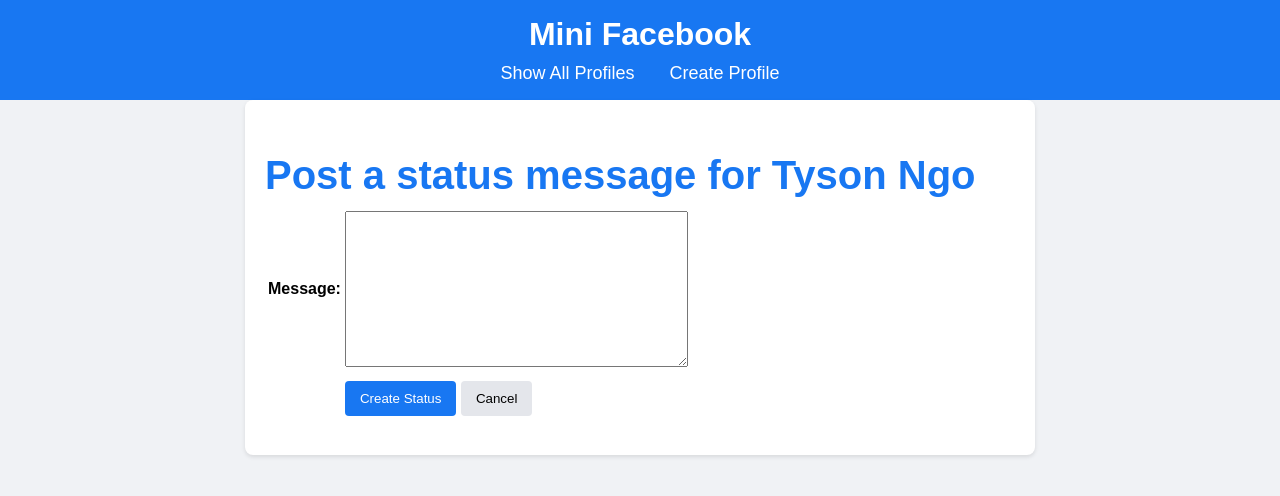
After one commit to zijunj/zjiang48.cs412.quotes, a Django app: page /mini_fb/profile/1/create_status in a window 1280 px wide. The commit adds this page. Shown: the top 496 px of the page. Run offline with Django 5.2, Linux system fonts and the light colour scheme; data comes from the database, SQL or seed files in the repository; both versions use the stored data as it was after the commit.

Commit message:
Finished assignment 6

```diff
--- a/mini_fb/forms.py
+++ b/mini_fb/forms.py
@@ -10,3 +10,11 @@ class CreateProfileForm(forms.ModelForm):
         '''Associate this HTML form with the Profile data model'''
         model = Profile
         fields = ['first_name', 'last_name', 'city','email_address','image_url'] # which fields to include in the form
+
+class CreateStatusMessageForm(forms.ModelForm):
+    '''A form to add a Status Message to a specific profile to the database'''
+
+    class Meta:
+        '''Associate this HTML form with the Profile data model'''
+        model = StatusMessage
+        fields = ['message'] # which fields to include in the form
--- /dev/null
+++ b/mini_fb/templates/mini_fb/create_status_form.html
@@ -0,0 +1,32 @@
+{% extends 'mini_fb/base.html' %}
+{% comment %} mini_fb/templates/mini_fb/create_status_form.html {% endcomment %}
+
+{% block content %}
+
+<div class="status-container">
+
+    <h2>Post a status message for {{profile.first_name}} {{profile.last_name}}</h2>
+
+    <form method="POST">
+    {% csrf_token %}
+
+    <table>
+        <!-- display form as a table -->
+        {{form.as_table}}
+
+        <tr>
+            <td></td>
+            <td>
+                    <button type="submit" class="btn create" name="Create Status">Create Status </button>
+                    {% comment %} <input type="submit" name="submit" value="Create Status"> {% endcomment %}
+                <!-- NOTE: the cancel button is its own form!!!! -->
+                <form action="{% url 'profile' profile.pk%}">
+                    <button type="submit" class="btn cancel" name="Cancel">Cancel</button>
+                    {% comment %} <input type="submit" name="Cancel" value="Cancel"> {% endcomment %}
+                </form>
+            </td>
+        </tr>
+    </table>
+
+</div>
+{% endblock %}
--- a/mini_fb/templates/mini_fb/show_profile_page.html
+++ b/mini_fb/templates/mini_fb/show_profile_page.html
@@ -12,6 +12,7 @@
             <div class="profile-details">
                 <p>📧 Email: {{profile.email_address}}</p>
                 <p>📍 City: {{profile.city}}</p>
+                <p><a href="{% url 'create_status' profile.pk %}" style="text-decoration:none;">Create Status</a></p>
             </div>
         </div>
     </div>
--- a/mini_fb/urls.py
+++ b/mini_fb/urls.py
@@ -13,6 +13,7 @@ urlpatterns = [
     path(r'show_all_profiles', views.ShowAllProfilesView.as_view(), name="show_all_profiles"),
     path(r'profile/<int:pk>', views.ShowProfilePageView.as_view(), name="profile"),
     path(r'create_profile', views.CreateProfileView.as_view(), name="create_profile"),
+    path(r'profile/<int:pk>/create_status', views.CreateStatusMessageView.as_view(), name="create_status"),
 
 
 
--- a/mini_fb/views.py
+++ b/mini_fb/views.py
@@ -4,6 +4,7 @@
 # functions/classes to connect urls to the correct templates
 from django.shortcuts import render
 from django.urls import reverse
+from typing import Any
 
 
 from django.views.generic import ListView, DetailView, CreateView
@@ -28,10 +29,54 @@ class ShowProfilePageView(DetailView):
 
 class CreateProfileView(CreateView):
     '''
-    A view to create a Comment on an Article.
+    A view to create a Profile.
     on GET: send back the form to display
-    on POST: read/process the form, and save new Comment to the database
+    on POST: read/process the form, and save new Profile to the database
     '''
 
     form_class = CreateProfileForm
     template_name = "mini_fb/create_profile_form.html"
+
+class CreateStatusMessageView(CreateView):
+    '''
+    A view to create a Status Message for a specific Profile.
+    on GET: send back the form to display
+    on POST: read/process the form, and save new Status Message to the database
+    '''
+
+    form_class = CreateStatusMessageForm
+    template_name = "mini_fb/create_status_form.html"
+
+    def get_context_data(self, **kwargs: Any) -> dict[str, Any]:
+
+        # get the context data from the superclass
+        context =  super().get_context_data(**kwargs)
+
+        # find the Profile identified by the PK from the URL pattern
+        profile = Profile.objects.get(pk=self.kwargs['pk'])
+
+        # add the Profile referred to by the URL into this context
+        context['profile'] = profile
+        return context
+
+    def get_success_url(self) -> str:
+        '''Return the URL to redirect to on success.'''
+
+
+        # find the Profile identified by the PK from the URL pattern
+        profile = Profile.objects.get(pk=self.kwargs['pk'])
+        return reverse('profile', kwargs={'pk':profile.pk})
+        # return reverse('article', kwargs=self.kwargs)
+
+    def form_valid(self, form):
+        '''This method is called after the form is validated,
+        before saving data to the database.'''
+
+        # find the Profile identified by the PK from the URL pattern
+        profile = Profile.objects.get(pk=self.kwargs['pk'])
+
+        # attach this Profile to the instance of the Status Message to set its FK
+        form.instance.profile = profile
+
+        # delegate work to superclass version of this method
+        return super().form_valid(form)
--- a/static/styles-mini_fb.css
+++ b/static/styles-mini_fb.css
@@ -138,3 +138,73 @@ h1 {
 }
 
 /*  End show_profile_page.html css */
+
+/*  Start create_status_form.html css */
+
+.status-container {
+    margin: auto;
+    justify-content: center;
+    align-items: center;
+    background-color: #fff;
+    padding: 20px;
+    border-radius: 8px;
+    box-shadow: 0 2px 4px rgba(0, 0, 0, 0.1);
+    width: 750px;
+}
+
+.status-container h2 {
+    color: #1877f2;
+    font-size: 40px;
+    margin-bottom: 10px;
+}
+
+.btn {
+    margin-top: 10px;
+    padding: 10px 15px;
+    border-radius: 4px;
+    border: none;
+    cursor: pointer;
+}
+
+.create {
+    background-color: #1877f2;
+    color: white;
+}
+
+.cancel {
+    background-color: #e4e6eb;
+}
+
+.btn:hover {
+    opacity: 0.9;
+}
+
+/*  End create_status_form.html css */
+
+/*  Start create_profile_form.html css */
+
+.form-container {
+    margin: auto;
+    background-color: #fff;
+    padding: 20px;
+    border-radius: 8px;
+    box-shadow: 0 2px 4px rgba(0, 0, 0, 0.1);
+    width: 500px;
+}
+
+.form-container h2 {
+    color: #1877f2;
+    font-size: 40px;
+    margin-bottom: 10px;
+}
+
+.form-container p {
+    color: #606770;
+    font-size: 20px;
+}
+
+
+
+
+
+/*  End create_profile_form.html css */
```
Also changed, not shown: mini_fb/templates/mini_fb/create_profile_form.html (+5 -3 lines), db.sqlite3.
